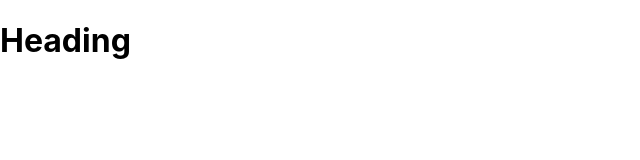
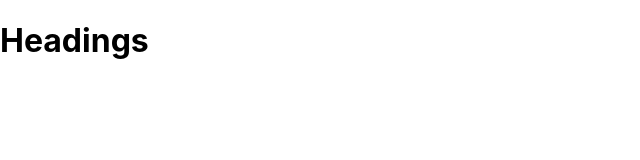
Before and after one commit to deluxanMD/advantage, a React (Create React App) app: page / in a window 1280 px wide. Shown: the top 160 px of the page, without its empty margins (0-640 px from the left). Built offline with nearby package versions, Linux system fonts and the light colour scheme.

Commit message:
just for rerun

```diff
--- a/src/App.tsx
+++ b/src/App.tsx
@@ -1,7 +1,7 @@
 const App = () => {
   return (
     <div className="App" data-testid="App.Container">
-      <h1>Heading</h1>
+      <h1>Headings</h1>
     </div>
   );
 };
```
